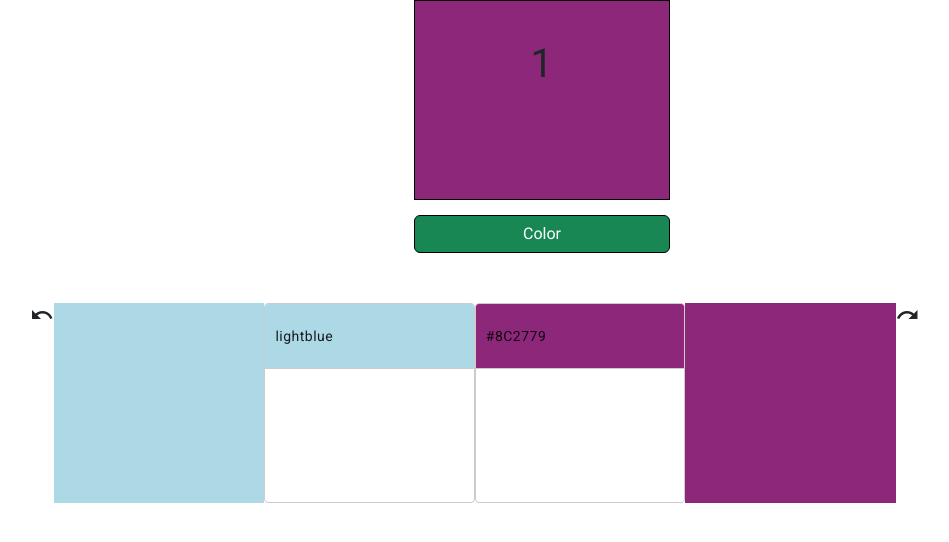
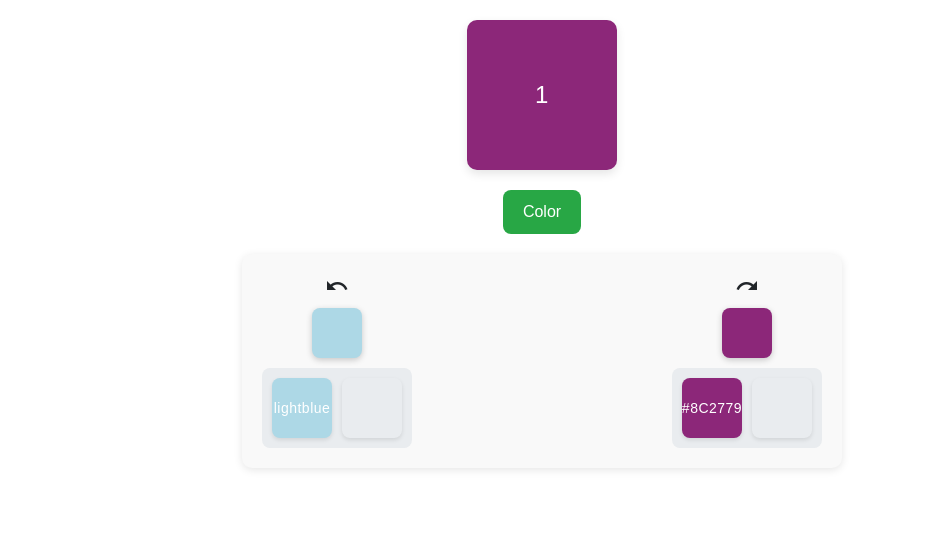
Before and after one commit to ElivertLalaj/dev-internship, an Angular app: page / in a window 1280 px wide. Both pictures are taken after a click on the button "Color". Shown: the top 542 px of the page, without its empty margins (98-1047 px from the left). Built offline with nearby package versions, Linux system fonts and the light colour scheme.

Commit message:
First Commit

```diff
--- a/src/app/app.component.css
+++ b/src/app/app.component.css
@@ -1,94 +1,112 @@
-.square {
-    width: 20%;
-    height: 200px;
-    margin-left: 40%;
-    margin-right: 40%;
-    border: 1px solid black;
+/* General styles */
+.container {
+    display: flex;
+    flex-direction: column;
+    align-items: center;
+    gap: 20px;
+    padding: 20px;
+    font-family: 'Arial', sans-serif;
   }
 
-.btn{
-    margin-top: 15px;
-    width: 20%;
-    margin-left: 40%;
-    margin-right: 40%;
-    border: 1px solid black;
+  .square {
+    width: 150px;
+    height: 150px;
+    border-radius: 10px;
+    display: flex;
+    justify-content: center;
+    align-items: center;
+    font-size: 24px;
+    color: #fff;
+    box-shadow: 0 4px 10px rgba(0, 0, 0, 0.1);
+    cursor: move;
+    transition: all 0.3s ease-in-out;
   }
 
-.square span {
-    display: flex;
-    justify-content: center;
-    margin-top: 20%;
-    font-size: 40px;
+  .square:hover {
+    transform: scale(1.05);
   }
 
-.material{
-    display: -webkit-inline-box;
-    margin-top: 50px;
-    margin-left: 10%;
+  .btn {
+    padding: 10px 20px;
+    font-size: 16px;
+    border-radius: 8px;
+    cursor: pointer;
+    transition: background-color 0.3s ease;
   }
 
-.material-icon{
-    margin-inline: 15%;
-    width: 100%;
-    display: contents;
+  .btn-success {
+    background-color: #28a745;
+    color: white;
+    border: none;
   }
 
-.undo_square{
-    width: 100%;
-    height: 200px;
+  .btn-success:hover {
+    background-color: #218838;
   }
 
-.redo_square{
+  .material {
+    display: flex;
+    justify-content: space-between;
     width: 100%;
-    height: 200px;
+    max-width: 600px;
+    padding: 20px;
+    background-color: #f9f9f9;
+    border-radius: 10px;
+    box-shadow: 0 2px 8px rgba(0, 0, 0, 0.1);
+  }
+
+  .material-section {
+    display: flex;
+    flex-direction: column;
+    align-items: center;
+    gap: 10px;
+  }
+
+  .icon {
+    font-size: 24px;
+    cursor: pointer;
+    transition: color 0.2s ease;
+  }
+
+  .icon:hover {
+    color: #007bff;
+  }
+
+  .square-small {
+    width: 50px;
+    height: 50px;
+    border-radius: 8px;
+    cursor: move;
   }
 
   .example-list {
-    width: 100%;
-    max-width: 100%;
-    border: solid 1px #ccc;
-    min-height: 60px;
-    display: block;
-    background: white;
-    border-radius: 4px;
-    overflow: hidden;
+    display: flex;
+    flex-wrap: wrap;
+    gap: 10px;
+    padding: 10px;
+    background-color: #e9ecef;
+    border-radius: 8px;
   }
 
   .example-box {
-    padding: 20px 10px;
-    border-bottom: solid 1px #ccc;
-    color: rgba(0, 0, 0, 0.87);
+    width: 60px;
+    height: 60px;
     display: flex;
-    flex-direction: row;
+    justify-content: center;
     align-items: center;
-    justify-content: space-between;
-    box-sizing: border-box;
+    color: white;
+    font-size: 14px;
+    border-radius: 8px;
+    box-shadow: 0 2px 4px rgba(0, 0, 0, 0.1);
     cursor: move;
-    background: white;
-    font-size: 14px;
+    transition: transform 0.2s ease;
   }
 
-  .cdk-drag-preview {
-    border: none;
-    box-sizing: border-box;
-    border-radius: 4px;
-    box-shadow: 0 5px 5px -3px rgba(0, 0, 0, 0.2),
-                0 8px 10px 1px rgba(0, 0, 0, 0.14),
-                0 3px 14px 2px rgba(0, 0, 0, 0.12);
+  .example-box:hover {
+    transform: translateY(-3px);
   }
 
-  .cdk-drag-placeholder {
-    opacity: 0;
+  .undo_square,
+  .redo_square {
+    box-shadow: 0 2px 6px rgba(0, 0, 0, 0.2);
   }
-
-  .cdk-drag-animating {
-    transition: transform 250ms cubic-bezier(0, 0, 0.2, 1);
-  }
-
-  .example-box:last-child {
-    border: none;
-  }
-
-  .example-list.cdk-drop-list-dragging .example-box:not(.cdk-drag-placeholder) {
-    transition: transform 250ms cubic-bezier(0, 0, 0.2, 1);
-  }
--- a/src/app/app.component.html
+++ b/src/app/app.component.html
@@ -1,36 +1,33 @@
 <router-outlet>
 
+  <div class="container">
+    <!-- Square that changes color -->
     <div class="square" [style.backgroundColor]="squareColor" cdkDrag>
       <span>{{ clickCount }}</span>
     </div>
 
+    <!-- Button to change the square color -->
+    <button class="btn btn-success" (click)="ClickChangeColor()">Color</button>
 
-  <button class="btn btn-success"  (click)="ClickChangeColor()">Color</button>
-
+    <!-- Undo and Redo panel -->
     <div class="material">
-    <div class="material-icon">
-      <i class="material-icons"(click)="onUndoClick()">undo</i>
-      <div class="undo_square"  cdkDrag [style.backgroundColor]="undocolor[0]"></div>
+      <div class="material-section">
+        <!-- Undo section -->
+        <i class="material-icons icon" (click)="onUndoClick()">undo</i>
+        <div class="undo_square square-small" cdkDrag [style.backgroundColor]="undocolor[0]"></div>
         <div cdkDropList class="example-list" (cdkDropListDropped)="drop($event)">
-        @for (item of undocolor; track item) {
-          <div class="example-box" *ngFor="let item of undoColorDragDrop" cdkDrag [style.backgroundColor]="item">{{item}}</div>
-        }
+          <div class="example-box" *ngFor="let item of undoColorDragDrop" cdkDrag [style.backgroundColor]="item">{{ item }}</div>
         </div>
       </div>
 
-    <div class="material-icon">
+      <div class="material-section">
+        <!-- Redo section -->
+        <i class="material-icons icon" (click)="onRedoClick()">redo</i>
+        <div class="redo_square square-small" cdkDrag [style.backgroundColor]="redocolor[0]"></div>
         <div cdkDropList class="example-list" (cdkDropListDropped)="drop($event)">
-
-        @for (item of redocolor; track item) {
-      <div class="example-box" *ngFor="let item of redoColorDragDrop"  cdkDrag [style.backgroundColor]="item">{{item}}</div>
-        }
+          <div class="example-box" *ngFor="let item of redoColorDragDrop" cdkDrag [style.backgroundColor]="item">{{ item }}</div>
         </div>
-      <div class="redo_square" cdkDrag [style.backgroundColor]="redocolor[0]"></div>
-      <i class="material-icons"  (click)="onRedoClick()">redo</i>
-
-
-
-
+      </div>
     </div>
   </div>
 
--- a/src/app/app.component.ts
+++ b/src/app/app.component.ts
@@ -16,16 +16,16 @@ import { CdkDragDrop, DragDrop, moveItemInArray } from '@angular/cdk/drag-drop';
 })
 export class AppComponent {
   title = 'Dev-intership';
-  // colornumber: number  = 0;
-
   squareColor: string = "lightblue"
   clickCount: number = 0
   undocolor: string[] = []
+  undoColorDragDrop1: string[] = []
   undoColorDragDrop: string[] = []
   maxUndoColor: number = 1
   redocolor: string[] = []
   redoColorDragDrop: string[] = []
   colors: string[] = []
+
 
   ClickChangeColor(): void {
     this.clickCount++;
@@ -61,8 +61,12 @@ export class AppComponent {
 
     for(let i = 0 ; i <= this.undocolor.length ; i++){
       let undo = this.undocolor[i]
-      this.undoColorDragDrop.push(undo);
+      this.undoColorDragDrop1.push(undo);
+
     }
+    this.undoColorDragDrop = this.undoColorDragDrop1
+
+
 
     for(let i = 0 ; i <= this.redocolor.length ; i++){
       let redo = this.redocolor[i]
```
Lines whose indentation alone changed are shown as unchanged.
